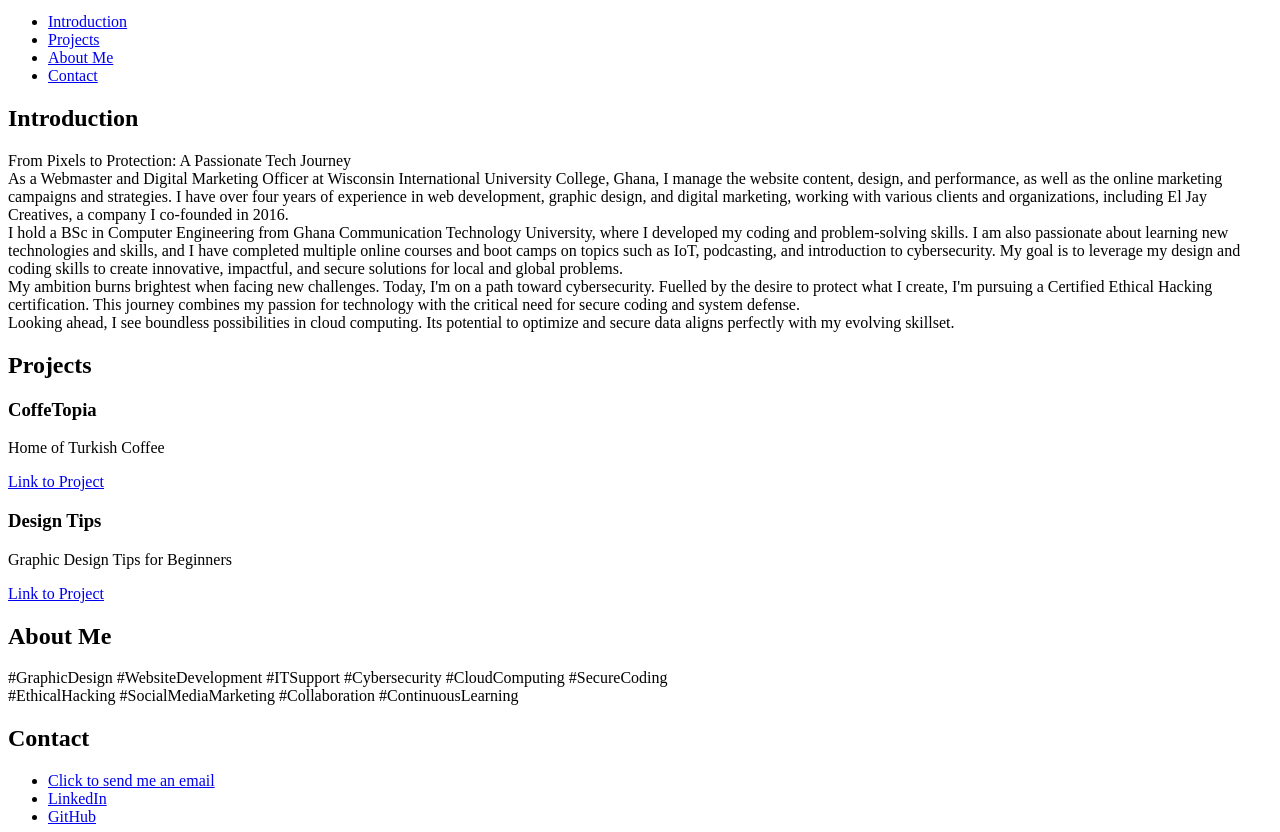
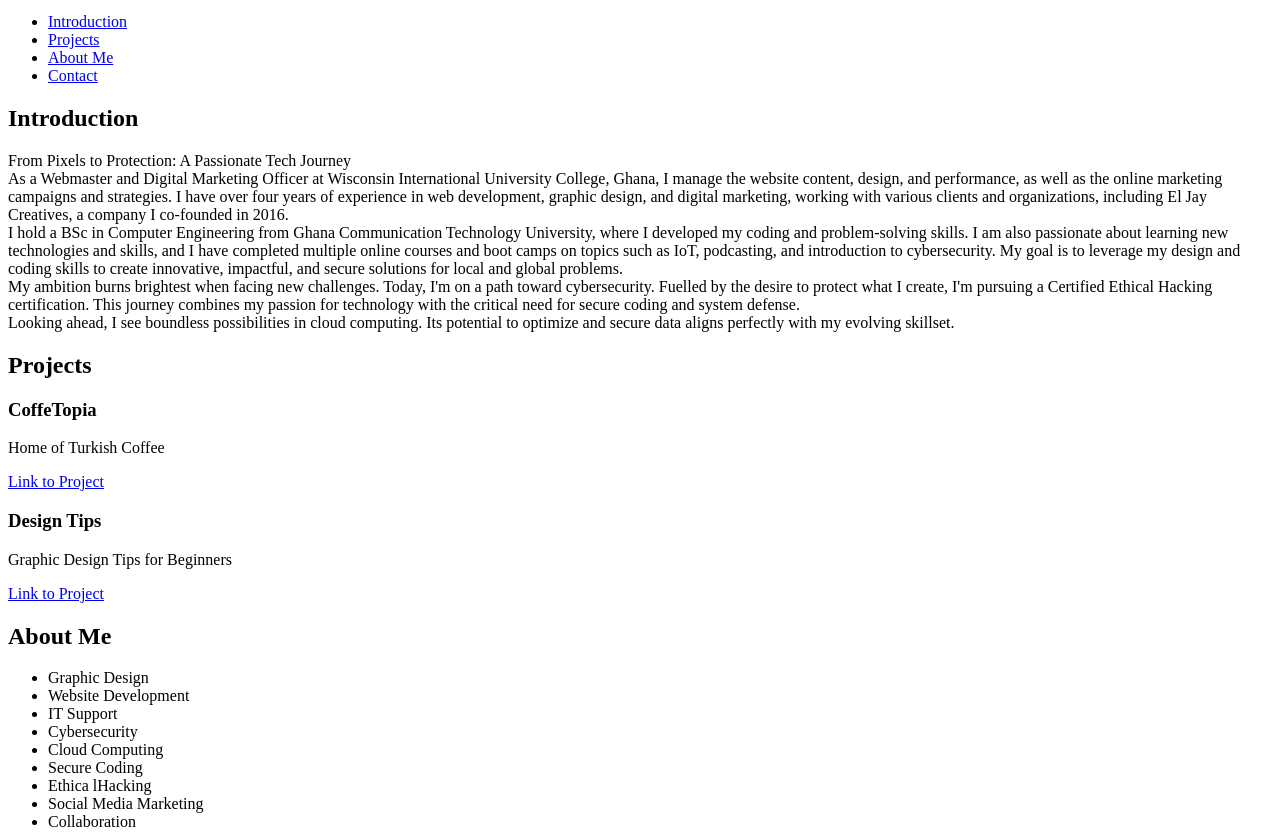
Before and after one commit to MuhdmalcolmX/My_First_Portfolio, a plain HTML site: page portfolio/index.html in a window 1280 px wide. Shown: the part 110-942 px from the top of the page. Drawn offline with Linux system fonts and the light colour scheme.

Commit message:
update file

```diff
--- a/portfolio/index.html
+++ b/portfolio/index.html
@@ -52,10 +52,19 @@
     <section id="about">
         <h2>About Me</h2>
         <p>
-            #GraphicDesign #WebsiteDevelopment #ITSupport #Cybersecurity #CloudComputing #SecureCoding <br>
-            #EthicalHacking #SocialMediaMarketing #Collaboration #ContinuousLearning
+            <ul>
+                <li>Graphic Design</li>
+                <li>Website Development</li>
+                <li>IT Support</li>
+                <li>Cybersecurity</li>
+                <li>Cloud Computing</li>
+                <li>Secure Coding</li>
+                <li>Ethica lHacking</li>
+                <li>Social Media Marketing</li>
+                <li>Collaboration</li>
+                <li>Continuous Learning</li>
+            </ul>
         </p>
-
     </section>
 
     <section id="contact">
```
